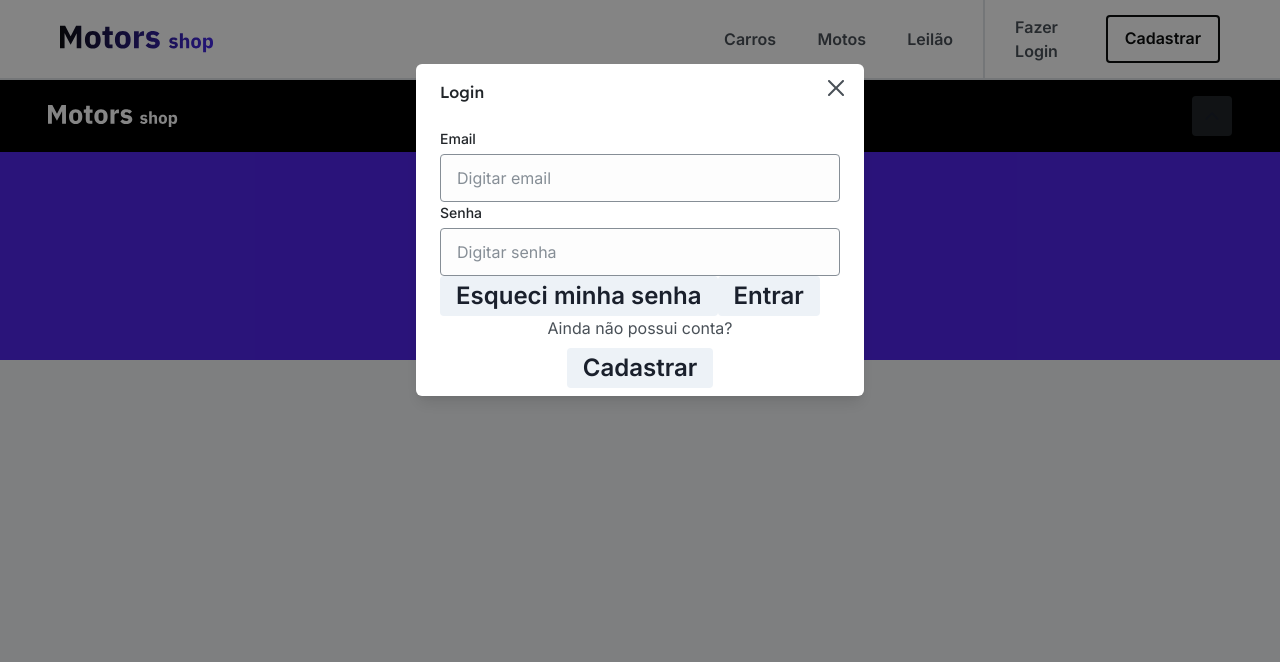
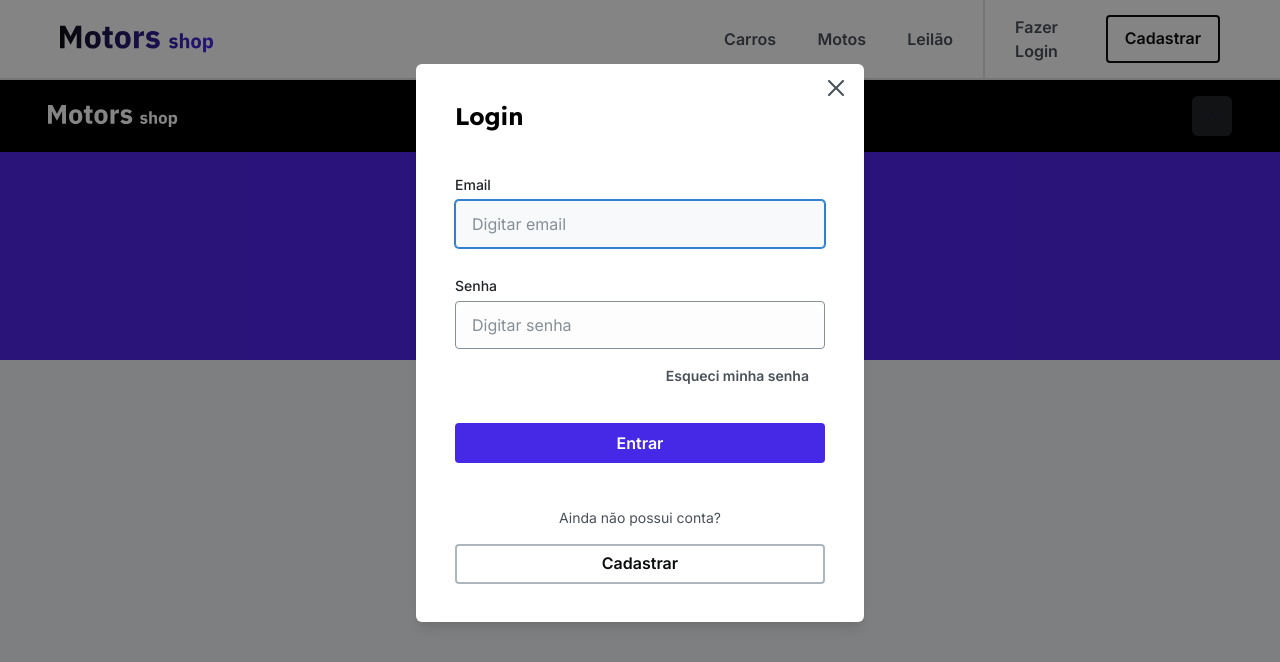
Before and after one commit to Grupo12-M6/front-end, a React (Vite) app: page / in a window 1280 px wide. Both pictures are taken after a click on the button "Fazer Login". Shown: the top 662 px of the page. Built offline with nearby package versions, Linux system fonts and the light colour scheme.

Commit message:
feat: modal login style

```diff
--- a/src/components/Card/index.tsx
+++ b/src/components/Card/index.tsx
@@ -11,6 +11,7 @@ import {
   Text,
 } from "@chakra-ui/react"
 import { useState } from "react"
+import { useAuth } from "../../contexts/AuthContext"
 
 import { IAd } from "../../interfaces/ads"
 import { formatCurrency } from "../../utils/formatCurrency"
@@ -25,15 +26,15 @@ export const CustomCard = ({ ad }: ICustomCardProps) => {
     mileage,
     price,
     title,
-    user,
+    user: cardUser,
     year,
     isActive, //images
   } = ad
 
-  const userId = "c93f86fd-6cc1-4136-8d80-6f58a853502a"
+  const { user } = useAuth()
   let isMine = false
 
-  if (userId == user.id) {
+  if (user.id == cardUser.id) {
     isMine = true
   }
 
--- a/src/components/Form/LoginForm.tsx
+++ b/src/components/Form/LoginForm.tsx
@@ -1,5 +1,5 @@
 import { useNavigate } from "react-router-dom"
-import { Button, FormControl } from "@chakra-ui/react"
+import { Button, FormControl, VStack } from "@chakra-ui/react"
 
 import { useForm } from "react-hook-form"
 import { yupResolver } from "@hookform/resolvers/yup"
@@ -8,13 +8,13 @@ import { FieldValues, SubmitHandler } from "react-hook-form/dist/types"
 import { useAuth } from "../../contexts/AuthContext"
 import { signInSchema } from "../../validators"
 import { Input } from "./input"
+import { ISignInData } from "../../interfaces/user"
 
-interface ISignInData {
-  email: string
-  password: string
+interface ILoginProps {
+  initialRef: React.MutableRefObject<null>
 }
 
-export const LoginForm = () => {
+export const LoginForm = ({ initialRef }: ILoginProps) => {
   const navigate = useNavigate()
 
   const { signIn } = useAuth()
@@ -30,25 +30,31 @@ export const LoginForm = () => {
   const handleSignIn = (data: ISignInData) => {
     signIn(data)
       .then(() => {
-        navigate(0)
+        console.log
       })
       .catch((err) => {
         console.log(err)
       })
   }
 
-  const handleForgetPassword = () => {
-
-  }
+  const handleForgetPassword = () => {}
 
   return (
-    <FormControl onSubmit={handleSubmit(handleSignIn as SubmitHandler<FieldValues>)}>
+    <FormControl
+      onSubmit={handleSubmit(handleSignIn as SubmitHandler<FieldValues>)}
+      h='60%'
+      display='flex'
+      flexDir='column'
+      justifyContent='space-between'
+    >
       <Input
         placeholder='Digitar email'
         label='Email'
         error={errors.email}
         {...register("email")}
+        ref={initialRef}
       />
+      <VStack alignItems='flex-end'>
         <Input
           placeholder='Digitar senha'
           label='Senha'
@@ -56,9 +62,18 @@ export const LoginForm = () => {
           error={errors.password}
           {...register("password")}
         />
-      <Button onClick={() => handleForgetPassword}> Esqueci minha senha </Button>
-      <Button type='submit'> Entrar </Button>
-
+        <Button
+          onClick={() => handleForgetPassword}
+          variant='linkCustom'
+          fontSize='0.875rem'
+          color='grey.2'
+        >
+          Esqueci minha senha
+        </Button>
+      </VStack>
+      <Button type='submit' variant='brand1'>
+        Entrar
+      </Button>
     </FormControl>
   )
 }
--- a/src/components/Header/HeaderMobile.tsx
+++ b/src/components/Header/HeaderMobile.tsx
@@ -1,3 +1,4 @@
+import React from "react"
 import {
   Accordion,
   AccordionButton,
@@ -5,19 +6,33 @@ import {
   AccordionPanel,
   Button,
   Flex,
+  Heading,
   Text,
+  useDisclosure,
   VStack,
 } from "@chakra-ui/react"
 
 import { HiMenu } from "react-icons/hi"
 import { CgClose } from "react-icons/cg"
+
 import { CustomLink } from "./CustomLink"
+import { UserMenu } from "../Menu/UserMenu"
+import { LoginForm } from "../Form/LoginForm"
+import { ModalBasic } from "../Modals/baseModal"
+import { useAuth } from "../../contexts/AuthContext"
 import { DefaultLogo } from "../../utils/defaultLogo"
-import { UserMenu } from "../Menu/UserMenu"
 
 export const HeaderMobile = () => {
-  function handleClickLogin() {}
-  function handleClickRegister() {}
+  const { token, user } = useAuth()
+
+  const {
+    isOpen: isMLoginOpen,
+    onOpen: onMLoginOpen,
+    onClose: onMLoginClose,
+  } = useDisclosure()
+
+  const initialRefLogin = React.useRef(null)
+  const finalRefLogin = React.useRef(null)
 
   return (
     <Accordion w='100vw' allowToggle>
@@ -57,6 +72,9 @@ export const HeaderMobile = () => {
                 <CustomLink href='#auction' content='Leilão' />
               </Flex>
 
+              {token ? (
+                <UserMenu name={user.name} />
+              ) : (
                 <VStack
                   h='180px'
                   p='32px 16px'
@@ -71,7 +89,7 @@ export const HeaderMobile = () => {
                     fontFamily='body'
                     _hover={{ color: "brand.1" }}
                     _focus={{ color: "brand.1" }}
-                  onClick={() => handleClickLogin()}
+                    onClick={() => onMLoginOpen()}
                   >
                     Fazer Login
                   </Text>
@@ -82,18 +100,46 @@ export const HeaderMobile = () => {
                     margin='0'
                     fontSize='xs'
                     variant='outline1'
-                  onClick={() => handleClickRegister()}
                   >
                     Cadastrar
                   </Button>
                 </VStack>
-
-              {/* if token -> <UserMenu/> instead of last VStack */}
-              {/* <UserMenu name={}/> */}
+              )}
             </AccordionPanel>
           </>
         )}
       </AccordionItem>
+
+      <ModalBasic
+        initialRef={initialRefLogin}
+        finalRef={finalRefLogin}
+        isOpen={isMLoginOpen}
+        onClose={onMLoginClose}
+      >
+        <VStack
+          p='20px 5px'
+          alignItems='flex-start'
+          h='542px'
+          justifyContent='space-between'
+        >
+          <Heading fontFamily='Lexend' fontSize='md' color='black'>
+            Login
+          </Heading>
+          <LoginForm initialRef={initialRefLogin} />
+          <VStack gap='4' alignItems='center' w='100%'>
+            <Text fontSize='0.875rem'>Ainda não possui conta?</Text>
+            <Button
+              onClick={() => {
+                onMLoginClose
+              }}
+              w='100%'
+              variant='outline2'
+            >
+              Cadastrar
+            </Button>
+          </VStack>
+        </VStack>
+      </ModalBasic>
     </Accordion>
   )
 }
--- a/src/components/Header/index.tsx
+++ b/src/components/Header/index.tsx
@@ -2,6 +2,7 @@ import React from "react"
 import {
   Button,
   Flex,
+  Heading,
   HStack,
   Text,
   useDisclosure,
@@ -9,11 +10,11 @@ import {
 } from "@chakra-ui/react"
 
 import { CustomLink } from "./CustomLink"
+import { UserMenu } from "../Menu/UserMenu"
+import { LoginForm } from "../Form/LoginForm"
+import { ModalBasic } from "../Modals/baseModal"
+import { useAuth } from "../../contexts/AuthContext"
 import { DefaultLogo } from "../../utils/defaultLogo"
-import { UserMenu } from "../Menu/UserMenu"
-import { ModalBasic } from "../Modals/baseModal"
-import { LoginForm } from "../Form/LoginForm"
-import { useAuth } from "../../contexts/AuthContext"
 
 export const Header = () => {
   const { token, user } = useAuth()
@@ -26,6 +27,7 @@ export const Header = () => {
 
   const initialRefLogin = React.useRef(null)
   const finalRefLogin = React.useRef(null)
+
 
   return (
     <Flex
@@ -65,7 +67,7 @@ export const Header = () => {
         </HStack>
 
         {token ? (
-          <UserMenu name={user.name} />
+          <UserMenu name={user.name}/>
         ) : (
           <HStack w='45%' gap='4' justifyContent='space-between' pl='30px'>
             <Text
@@ -78,6 +80,7 @@ export const Header = () => {
               fontFamily='body'
               _hover={{ color: "brand.1" }}
               _focus={{ color: "brand.1" }}
+              ref={finalRefLogin}
               onClick={() => onMLoginOpen()}
             >
               Fazer Login
@@ -100,22 +103,26 @@ export const Header = () => {
       </Flex>
 
       <ModalBasic
-        title='Login'
         initialRef={initialRefLogin}
         finalRef={finalRefLogin}
         isOpen={isMLoginOpen}
         onClose={onMLoginClose}
       >
-        <LoginForm />
-        <VStack>
-          <Text>Ainda não possui conta?</Text>
+        <VStack p='30px 15px' alignItems='flex-start' h='542px' justifyContent='space-between'>
+        <Heading fontFamily='Lexend' fontSize='md' color='black'> Login </Heading>
+        <LoginForm initialRef={initialRefLogin}/>
+        <VStack gap='4' alignItems='center' w='100%'>
+          <Text fontSize='0.875rem'>Ainda não possui conta?</Text>
           <Button
             onClick={() => {
               onMLoginClose
             }}
+            w='100%'
+            variant='outline2'
           >
             Cadastrar
           </Button>
+        </VStack>
         </VStack>
       </ModalBasic>
     </Flex>
--- a/src/components/Modals/baseModal.tsx
+++ b/src/components/Modals/baseModal.tsx
@@ -1,6 +1,12 @@
-import { Modal, ModalBody, ModalCloseButton, ModalContent, ModalHeader, ModalOverlay } from "@chakra-ui/modal"
+import {
+  Modal,
+  ModalBody,
+  ModalCloseButton,
+  ModalContent,
+  ModalHeader,
+  ModalOverlay,
+} from "@chakra-ui/modal"
 import { forwardRef, ReactNode } from "react"
-
 
 // -----EXEMPLO DE USO-----
 // const { isOpen, onOpen, onClose } = useDisclosure()
@@ -22,17 +28,23 @@ import { forwardRef, ReactNode } from "react"
 //   <Button onClick={onClose}>Cancel</Button>
 // <ModalBasic/>
 
-
 interface IPropsModal {
-  title: string;
-  children: ReactNode | any;
-  isOpen: boolean;
-  onClose: () => void;
-  initialRef: any;
-  finalRef: any;
+  title?: string
+  children: ReactNode | any
+  isOpen: boolean
+  onClose: () => void
+  initialRef: any
+  finalRef: any
 }
 
-const BasicModal = ({title, children, onClose, isOpen, initialRef, finalRef}: IPropsModal) =>  {
+const BasicModal = ({
+  title,
+  children,
+  onClose,
+  isOpen,
+  initialRef,
+  finalRef,
+}: IPropsModal) => {
   return (
     <>
       <Modal
@@ -43,19 +55,19 @@ const BasicModal = ({title, children, onClose, isOpen, initialRef, finalRef}: IP
         finalFocusRef={finalRef}
       >
         <ModalOverlay />
-          <ModalContent>
+        <ModalContent marginLeft='2' marginRight='2'>
+          {title && (
             <ModalHeader
-                color="grey.1"
-                fontSize="16px"
+              color='grey.1'
+              fontSize='16px'
               fontWeight={500}
               fontFamily='Lexend'
             >
               {title}
             </ModalHeader>
+          )}
           <ModalCloseButton />
-            <ModalBody>
-              {children}
-            </ModalBody>
+          <ModalBody>{children}</ModalBody>
         </ModalContent>
       </Modal>
     </>
--- a/src/pages/Profile/CardUserInfo.tsx
+++ b/src/pages/Profile/CardUserInfo.tsx
@@ -1,4 +1,5 @@
 import { Avatar, Button, HStack, Tag, Text, VStack } from "@chakra-ui/react"
+import { useAuth } from "../../contexts/AuthContext"
 import { IUser } from "../../interfaces/user"
 
 interface ICardUserProps {
@@ -6,7 +7,7 @@ interface ICardUserProps {
 }
 
 export const CardUserInfo = ({ userInfo }: ICardUserProps) => {
-  const userId = "c93f86fd-6cc1-4136-8d80-6f58a853502a"
+  const { user } = useAuth()
   const handleClick = () => {}
 
   return (
@@ -42,7 +43,7 @@ export const CardUserInfo = ({ userInfo }: ICardUserProps) => {
       <Text fontSize='xs' fontWeight='400' lineHeight='28px'>
         {userInfo.description}
       </Text>
-      {userInfo.id === userId && (
+      {userInfo.id === user.id && (
         <Button
           variant='outlineBrand1'
           fontSize='xs'
--- a/src/pages/Profile/index.tsx
+++ b/src/pages/Profile/index.tsx
@@ -15,11 +15,11 @@ import { Header } from "../../components/Header"
 import { FooterDesktop } from "../../components/Footer"
 import { Background } from "../../components/Background"
 import { HeaderMobile } from "../../components/Header/HeaderMobile"
+import { useAuth } from "../../contexts/AuthContext"
 
 const Profile = () => {
   let { id } = useParams()
-  const token =
-    "eyJhbGciOiJIUzI1NiIsInR5cCI6IkpXVCJ9.eyJlbWFpbCI6InRlc3RlU2VsbGVyQG1haWwuY29tIiwiaWF0IjoxNjc3MDgzOTIzLCJleHAiOjE2NzcxMTk5MjMsInN1YiI6ImM5M2Y4NmZkLTZjYzEtNDEzNi04ZDgwLTZmNThhODUzNTAyYSJ9.bAoZJX8QLvZeMZyVas657unnz7l0ffsQRDrwp_i20pE"
+  const { token } = useAuth()
 
   const [userAds, setUserAds] = useState<IAd[]>([] as IAd[])
   const [userInfo, setUserInfo] = useState<IUser>({} as IUser)
--- a/src/styles/theme.ts
+++ b/src/styles/theme.ts
@@ -69,31 +69,41 @@ export const theme = extendTheme({
   },
   components: {
     Button: {
-      baseStyle: {
-        fontSize: "0.875rem",
-        fontWeight: "600",
-        borderRadius: "4px",
-      },
       variants: {
         disable: {
           bg: "grey.5",
           color: "white",
+          fontSize: "1rem",
+          fontWeight: "600",
+          borderRadius: "4px",
         },
         brandDisable: {
           bg: "brand.3",
           color: "brand.4",
+          fontSize: "1rem",
+          fontWeight: "600",
+          borderRadius: "4px",
         },
         brandOpacity: {
           bg: "brand.4",
           color: "brand.1",
+          fontSize: "1rem",
+          fontWeight: "600",
+          borderRadius: "4px",
         },
         light: {
           bg: "grey.10",
           color: "grey.1",
+          fontSize: "1rem",
+          fontWeight: "600",
+          borderRadius: "4px",
         },
         grey: {
           bg: "grey.0",
           color: "white",
+          fontSize: "1rem",
+          fontWeight: "600",
+          borderRadius: "4px",
           _hover: {
             bg: "grey.1",
           },
@@ -101,6 +111,9 @@ export const theme = extendTheme({
         negative: {
           bg: "grey.6",
           color: "grey.2",
+          fontSize: "1rem",
+          fontWeight: "600",
+          borderRadius: "4px",
           _hover: {
             bg: "grey.5",
           },
@@ -108,6 +121,9 @@ export const theme = extendTheme({
         brand1: {
           bg: "brand.1",
           color: "white",
+          fontSize: "1rem",
+          fontWeight: "600",
+          borderRadius: "4px",
           _hover: {
             bg: "brand.2",
           },
@@ -116,6 +132,9 @@ export const theme = extendTheme({
           color: "grey.10",
           border: "2px",
           borderColor: "grey.10",
+          fontSize: "1rem",
+          fontWeight: "600",
+          borderRadius: "4px",
           _hover: {
             bg: "grey.10",
             color: "grey.1",
@@ -125,6 +144,9 @@ export const theme = extendTheme({
           color: "grey.0",
           border: "2px",
           borderColor: "grey.0",
+          fontSize: "1rem",
+          fontWeight: "600",
+          borderRadius: "4px",
           _hover: {
             bg: "grey.1",
             color: "grey.10",
@@ -135,6 +157,9 @@ export const theme = extendTheme({
           color: "grey.0",
           border: "2px",
           borderColor: "grey.4",
+          fontSize: "1rem",
+          fontWeight: "600",
+          borderRadius: "4px",
           _hover: {
             bg: "grey.10",
             color: "grey.1",
@@ -145,13 +170,19 @@ export const theme = extendTheme({
           color: "brand.1",
           border: "2px",
           borderColor: "brand.1",
+          fontSize: "1rem",
+          fontWeight: "600",
+          borderRadius: "4px",
           _hover: {
             bg: "brand.4",
           },
         },
-        link: {
+        linkCustom: {
           bg: "transparent",
           color: "grey.0",
+          fontSize: "1rem",
+          fontWeight: "600",
+          borderRadius: "4px",
           _hover: {
             bg: "grey.8",
           },
@@ -159,13 +190,21 @@ export const theme = extendTheme({
         alert: {
           bg: "alert.3",
           color: "alert.1",
+          fontSize: "1rem",
+          fontWeight: "600",
+          borderRadius: "4px",
           _hover: {
             bg: "alert.2",
+            border: "unset",
+            outline: "unset",
           },
         },
         success: {
           bg: "success.3",
           color: "success.1",
+          fontSize: "1rem",
+          fontWeight: "600",
+          borderRadius: "4px",
           _hover: {
             bg: "success.2",
           },
```
Lines whose indentation alone changed are shown as unchanged.
